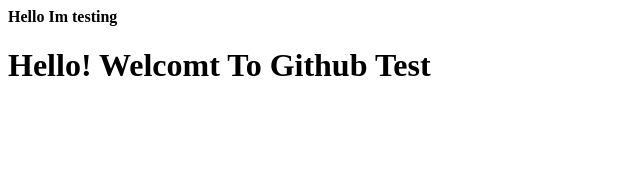
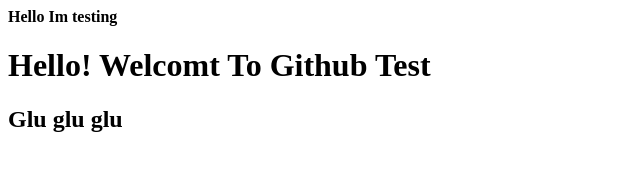
Before and after one commit to EvolViper/thuc-hanh-github, a plain HTML site: page index.html in a window 1280 px wide. Shown: the whole page, without its empty margins (0-640 px from the left). Drawn offline with Linux system fonts and the light colour scheme.

Commit message:
add h2 in index.html

```diff
--- a/index.html
+++ b/index.html
@@ -1,2 +1,3 @@
 <h4>Hello Im testing</h4>
 <h1>Hello! Welcomt To Github Test</h1>
+<h2>Glu glu glu</h2>
```
